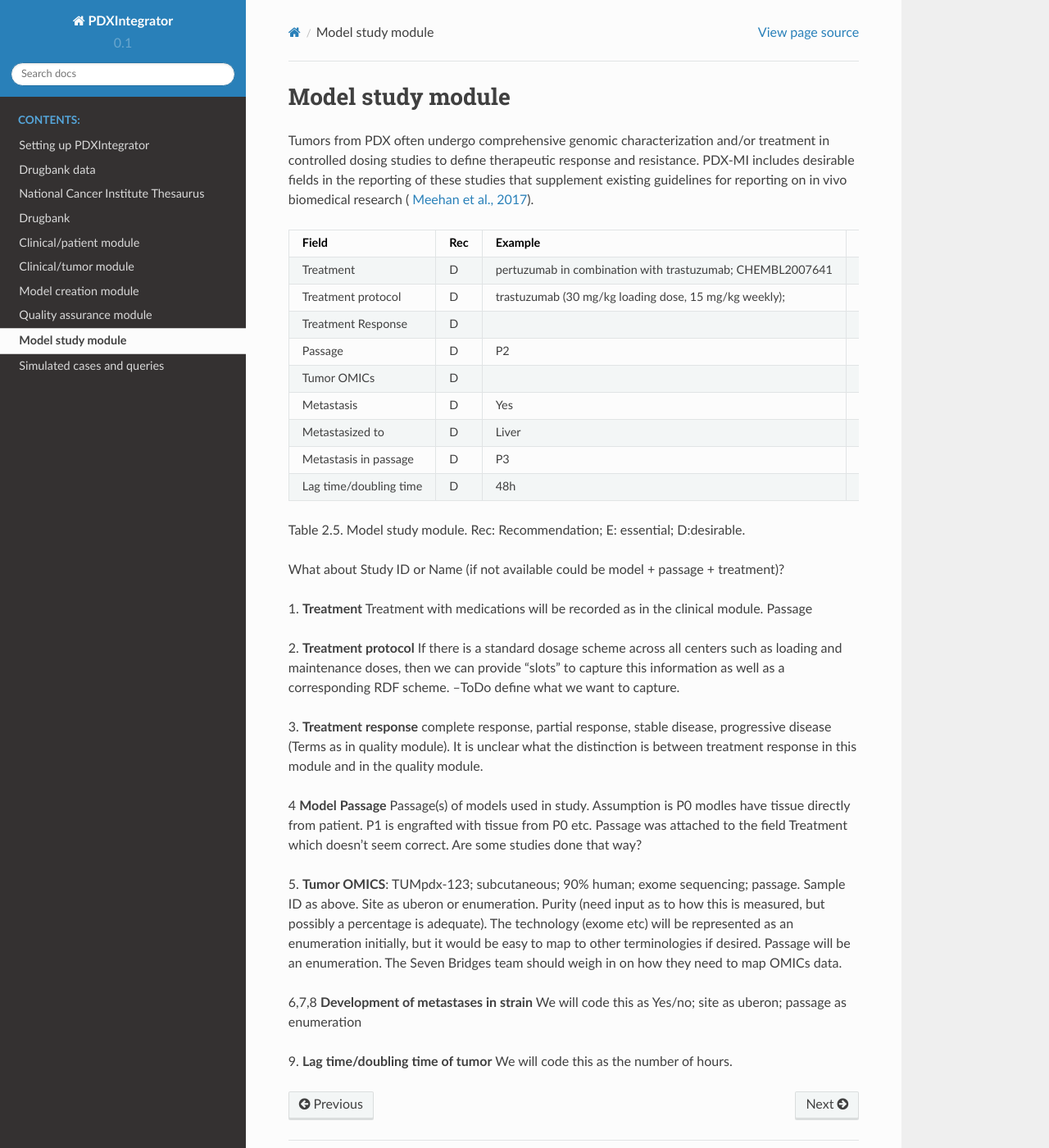
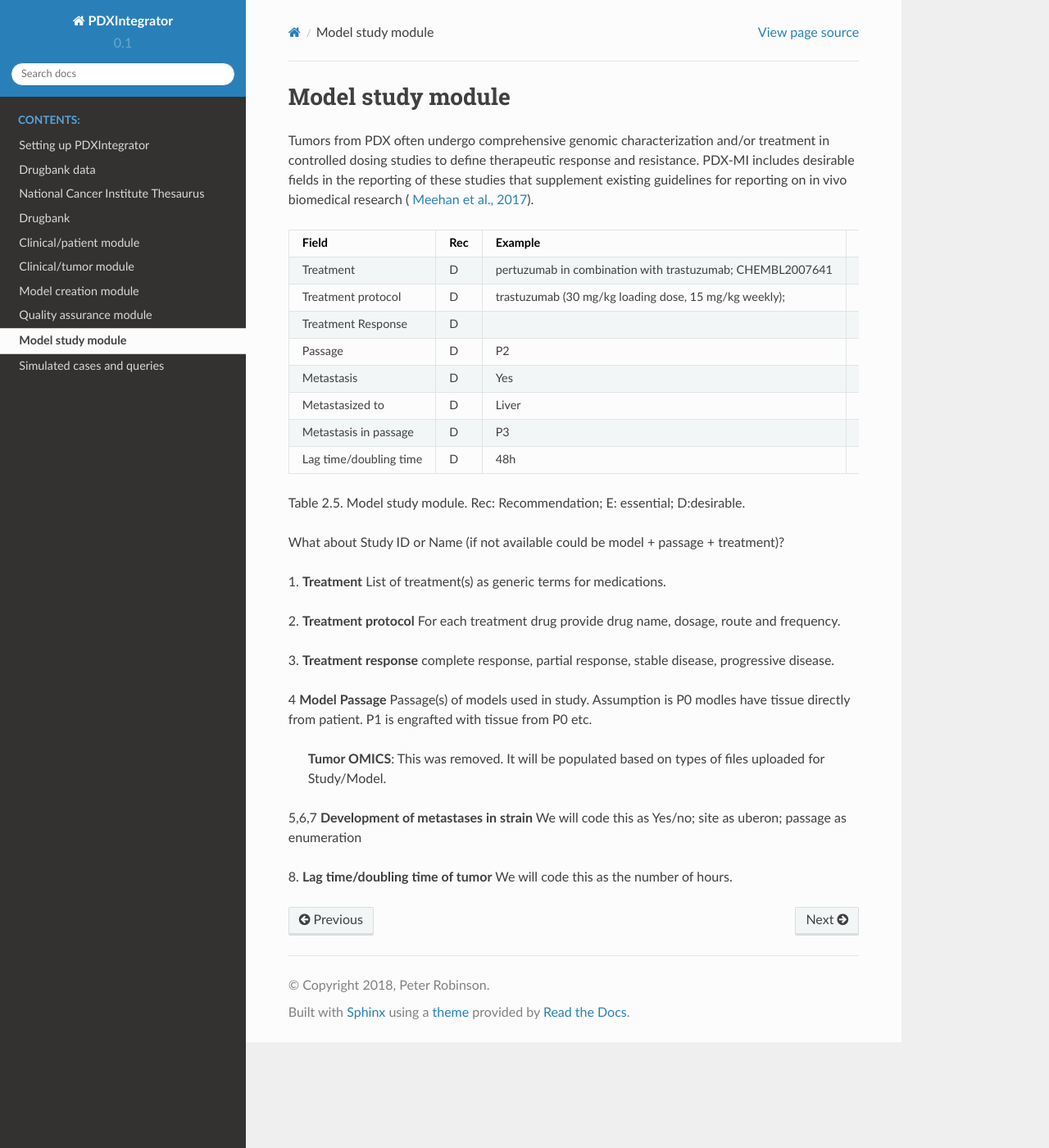
Before and after one commit to TheJacksonLaboratory/PDXintegrator, a Sphinx documentation site: the page built from docs/modelstudy.rst, in a window 1280 px wide and 1400 px high. Shown: the whole window at 82% size. Built offline with Sphinx 7.4.7 and the Read the Docs theme 2.0.0, drawn with Linux system fonts in a browser that asks for light colours.

Commit message:
Update modelstudy.rst
Updates based on 4-5-18 ontology committee call

```diff
--- a/docs/modelstudy.rst
+++ b/docs/modelstudy.rst
@@ -10,23 +10,21 @@
 +------------------------------+-----+--------------------------------+------------------------------------------------+
 | Field                        | Rec | Example                        |  PDXNet                                        |
 +==============================+=====+================================+================================================+
-| Treatment                    | D   |pertuzumab in  combination      |  ???????                                       |
+| Treatment                    | D   |pertuzumab in  combination      |  List of 1 or more generic drugs               |
 |                              |     |with trastuzumab; CHEMBL2007641 |                                                |
 +------------------------------+-----+--------------------------------+------------------------------------------------+
-| Treatment    protocol        | D   |trastuzumab (30 mg/kg loading   |  ???????                                       |
-|                              |     |dose, 15 mg/kg weekly);         |                                                |
+| Treatment    protocol        | D   |trastuzumab (30 mg/kg loading   |  Additional module to capture                  |
+|                              |     |dose, 15 mg/kg weekly);         |  Drug,Dose,Route,Frequency                     |
 +------------------------------+-----+--------------------------------+------------------------------------------------+
-| Treatment    Response        | D   |                                | Terms as in quality assurance module           |
+| Treatment    Response        | D   |                                | RECIST Term                                    |
 +------------------------------+-----+--------------------------------+------------------------------------------------+
-| Passage                      | D   | P2                             | Enumeration                                    |
+| Passage                      | D   | P2                             | Integer                                        |
 +------------------------------+-----+--------------------------------+------------------------------------------------+
-| Tumor OMICs                  | D   |                                | SB team should define these specifications     |
-+------------------------------+-----+--------------------------------+------------------------------------------------+
-| Metastasis                   | D   | Yes                            |                                                |
+| Metastasis                   | D   | Yes                            | Yes or No                                      |
 +------------------------------+-----+--------------------------------+------------------------------------------------+
 | Metastasized to              | D   | Liver                          | Uberon                                         |
 +------------------------------+-----+--------------------------------+------------------------------------------------+
-| Metastasis in passage        | D   | P3                             | Enumeration                                    |
+| Metastasis in passage        | D   | P3                             | Integer                                        |
 +------------------------------+-----+--------------------------------+------------------------------------------------+
 | Lag time/doubling time       | D   | 48h                            | separate elements                              |
 +------------------------------+-----+--------------------------------+------------------------------------------------+
@@ -35,32 +33,23 @@
 What about Study ID or Name (if not available could be model + passage + treatment)?
 
 1. **Treatment**
-Treatment with medications will be recorded as in the clinical module.
-Passage
+List of treatment(s) as generic terms for medications.
 
 2. **Treatment protocol**
-If there is a standard dosage scheme across all centers such as loading and maintenance doses,
-then we can provide “slots” to capture this information as well as a corresponding RDF scheme.
---ToDo define what we want to capture.
+For each treatment drug provide drug name, dosage, route and frequency.
 
 3. **Treatment response**
 complete    response,    partial    response,    stable    disease,    progressive
-disease (Terms as in quality module). It is unclear what the distinction is between treatment response in this
-module and in the quality module.
+disease.
 
 4 **Model Passage**
 Passage(s) of models used in study. Assumption is P0 modles have tissue directly from patient.
 P1 is engrafted with tissue from P0 etc.
-Passage was attached to the field Treatment which doesn't seem correct. Are some studies done that way?
 
-5. **Tumor    OMICS**:    TUMpdx-123;    subcutaneous;    90%    human;    exome    sequencing;
-passage. Sample ID as above. Site as uberon or enumeration. Purity (need input as to how this is measured, but
-possibly a percentage is adequate). The technology (exome etc) will be represented as an enumeration initially,
-but it would be easy to map to other terminologies if desired. Passage will be an enumeration. The Seven Bridges
-team should weigh in on how they need to map OMICs data.
+ **Tumor    OMICS**:    This was removed. It will be populated based on types of files uploaded for Study/Model.
 
-6,7,8 **Development  of metastases in strain**
+5,6,7 **Development  of metastases in strain**
 We will code this as Yes/no; site as uberon; passage as enumeration
 
-9. **Lag time/doubling time of tumor**
+8. **Lag time/doubling time of tumor**
 We will code this as the number of hours.
```
